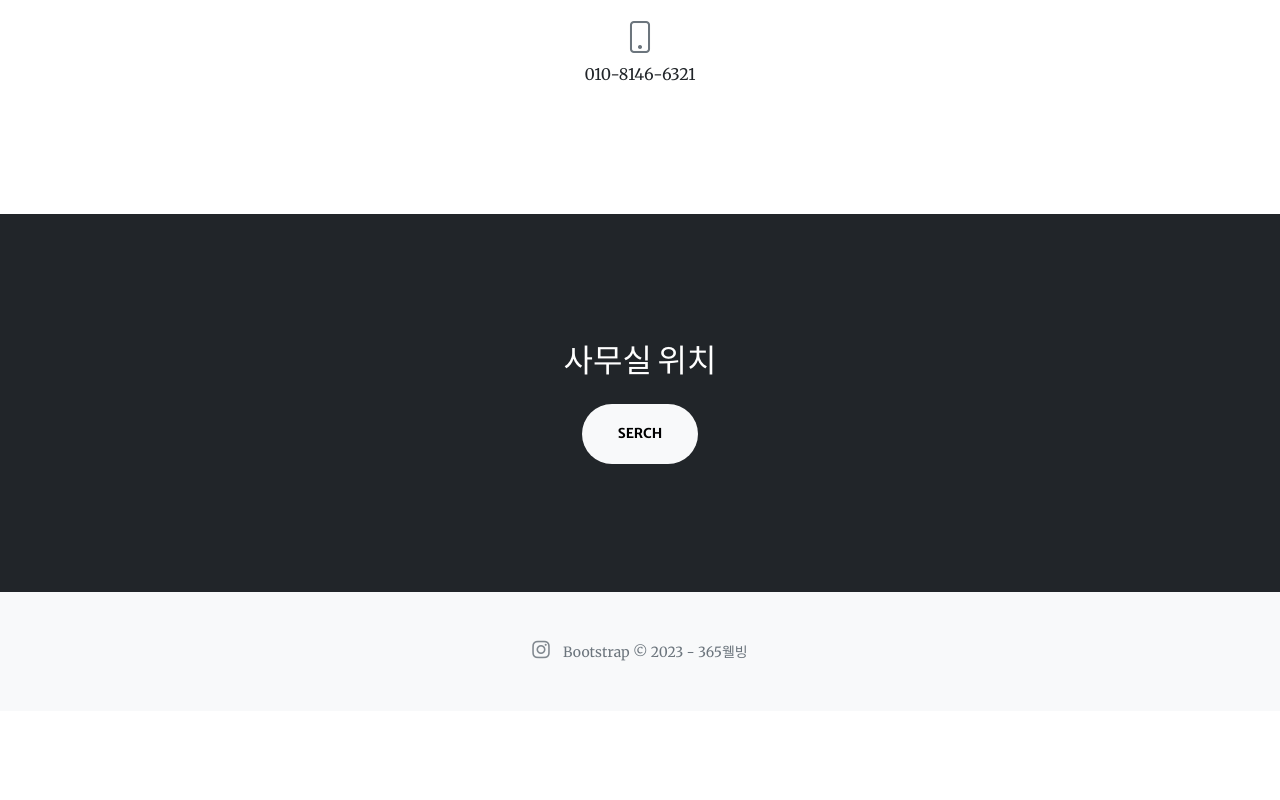
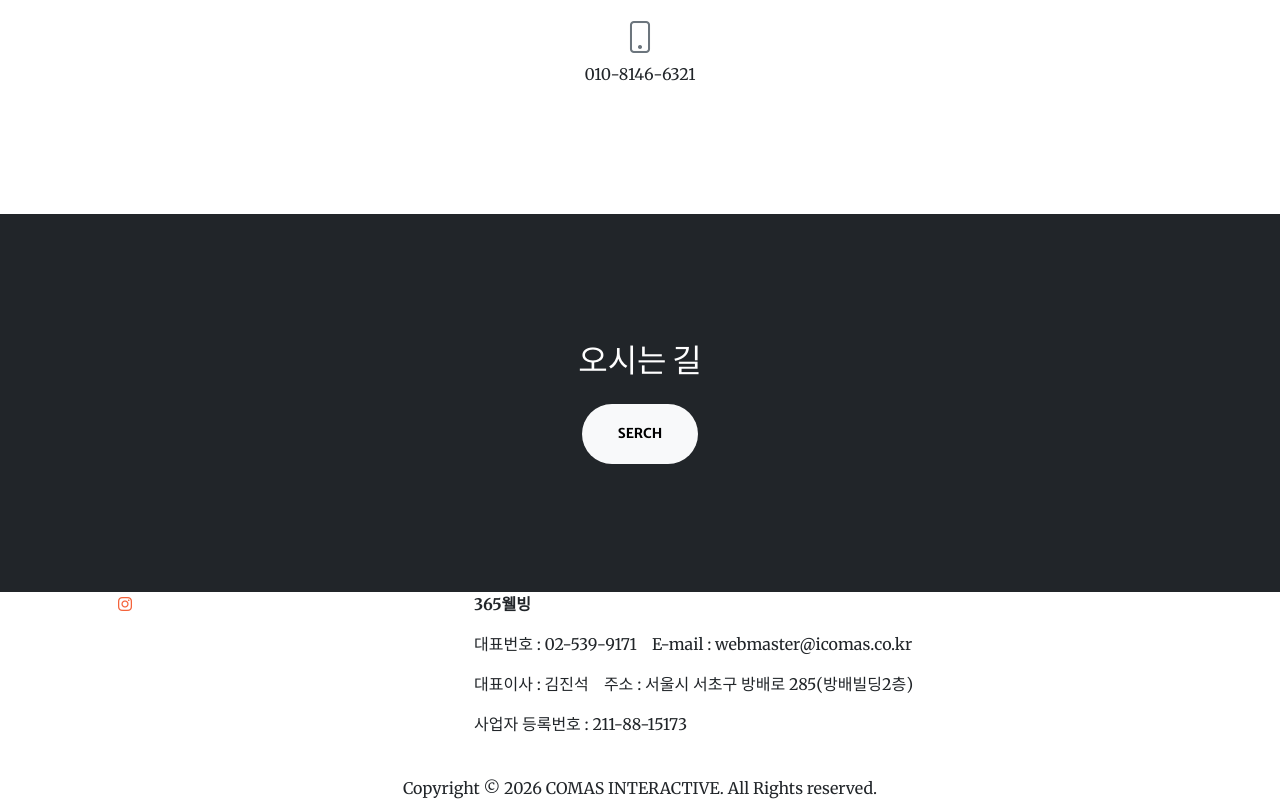
Before and after one commit to 3651MarketingWed/3651marketing, a plain HTML site: page index.html in a window 1280 px wide. Shown: the part 4698-5498 px from the top of the page. Before the commit the page ends 5409 px from the top, so only its background shows below. Drawn offline with nearby package versions, Linux system fonts and the light colour scheme; some packages are replaced by stand-ins of ours; a script that the page names is missing; files whose address does not match are found by name.

```diff
--- a/index.html
+++ b/index.html
@@ -383,26 +383,51 @@
             <!-- Call to action-->
         <section class="page-section bg-dark text-white">
             <div class="container px-4 px-lg-5 text-center">
-                <h2 class="mb-4">사무실 위치</h2>
+                <h2 class="mb-4">오시는 길</h2>
                 <a class="btn btn-light btn-xl" href="https://map.naver.com/p/search/%EC%9D%B8%EC%B2%9C%20%EC%97%B0%EC%88%98%EA%B5%AC%20%EC%84%BC%ED%8A%B8%EB%9F%B4%EB%A1%9C%20313%20B%EB%8F%992127%ED%98%B8/address/14096556.0576114,4495237.1507719,%EC%9D%B8%EC%B2%9C%EA%B4%91%EC%97%AD%EC%8B%9C%20%EC%97%B0%EC%88%98%EA%B5%AC%20%EC%84%BC%ED%8A%B8%EB%9F%B4%EB%A1%9C%20313?c=15.15,0,0,0,dh&isCorrectAnswer=true">Serch</a>
-            </div>
+
+
         </section>
 
         <!-- Footer-->
 
-        <footer class="bg-light py-5">
+        <footer class="site-footer light-footer">
          <div class="container px-4 px-lg-5">
-            <div class="small text-center text-muted">
-              <a class="ig-fa"
-               href="https://www.instagram.com/365__.marketing?igsh=cnp3N3gxbTcyNW5w"
+          <div class="row align-items-start">
+
+        <!-- 왼쪽 인스타링크 -->
+          <div class="col-12 col-lg-4 mb-4 mb-lg-0">
+          <div class="footer-brand">
+             <a href="https://www.instagram.com/365__.marketing?igsh=cnp3N3gxbTcyNW5w"
              target="_blank"
-               aria-label="Instagram">
+             rel="noopener noreferrer"
+             class="footer-instagram"
+             aria-label="365웰빙 인스타그램">
             <i class="fa-brands fa-instagram"></i>
           </a>
-                Bootstrap &copy; 2023 - 365웰빙
+        </div>
+      </div>
+
+      <!-- 오른쪽 회사 정보 -->
+      <div class="col-12 col-lg-8">
+        <div class="footer-info">
+          <p><strong>365웰빙</strong></p>
+          <p>대표번호 : 02-539-9171 &nbsp;&nbsp; E-mail : webmaster@icomas.co.kr</p>
+          <p>대표이사 : 김진석 &nbsp;&nbsp; 주소 : 서울시 서초구 방배로 285(방배빌딩2층)</p>
+          <p>사업자 등록번호 : 211-88-15173</p>
+
+        </div>
+      </div>
+
+    </div>
+
+    <!-- 하단 카피라이트 -->
+    <div class="footer-copy text-center mt-4">
+      Copyright © 2026 COMAS INTERACTIVE. All Rights reserved.
     </div>
   </div>
 </footer>
+
 
     <!-- Bootstrap core JS-->
     <script src="https://cdn.jsdelivr.net/npm/bootstrap@5.2.3/dist/js/bootstrap.bundle.min.js"></script>
```
Lines whose indentation alone changed are shown as unchanged.
